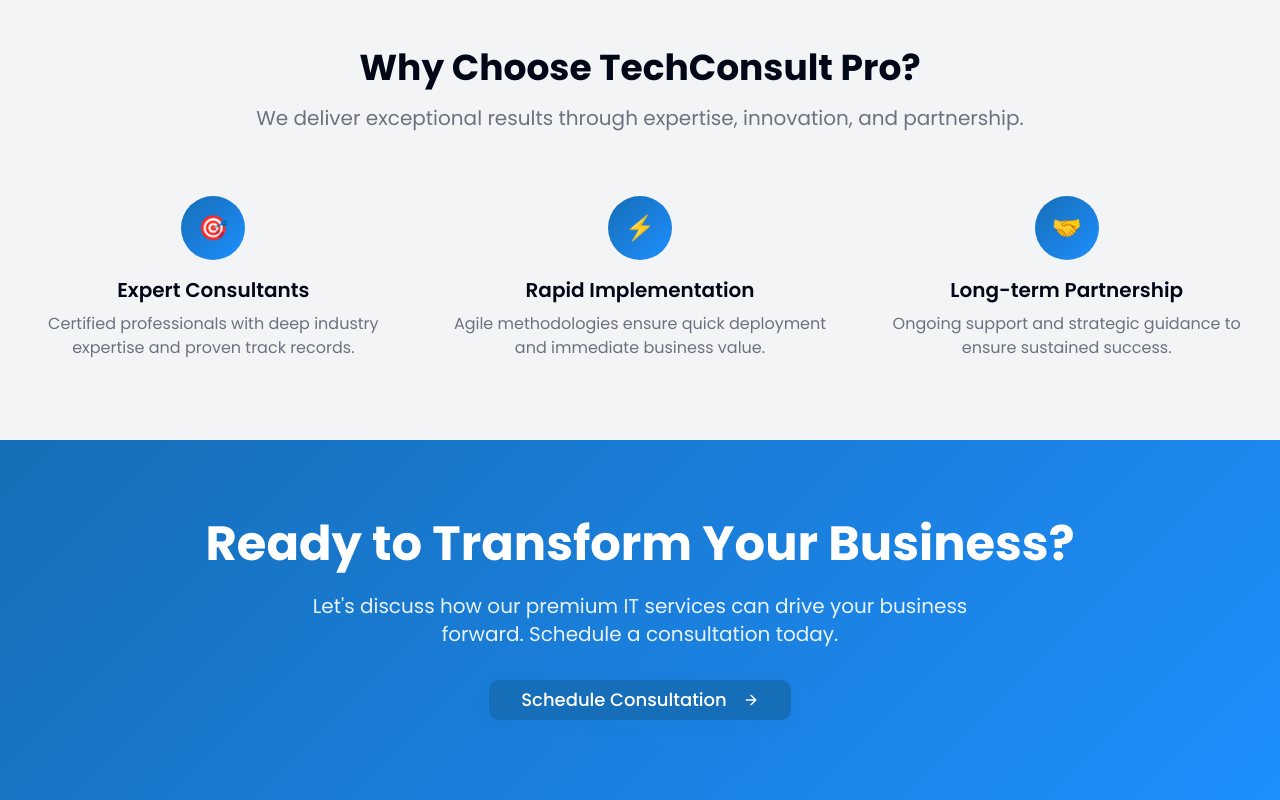
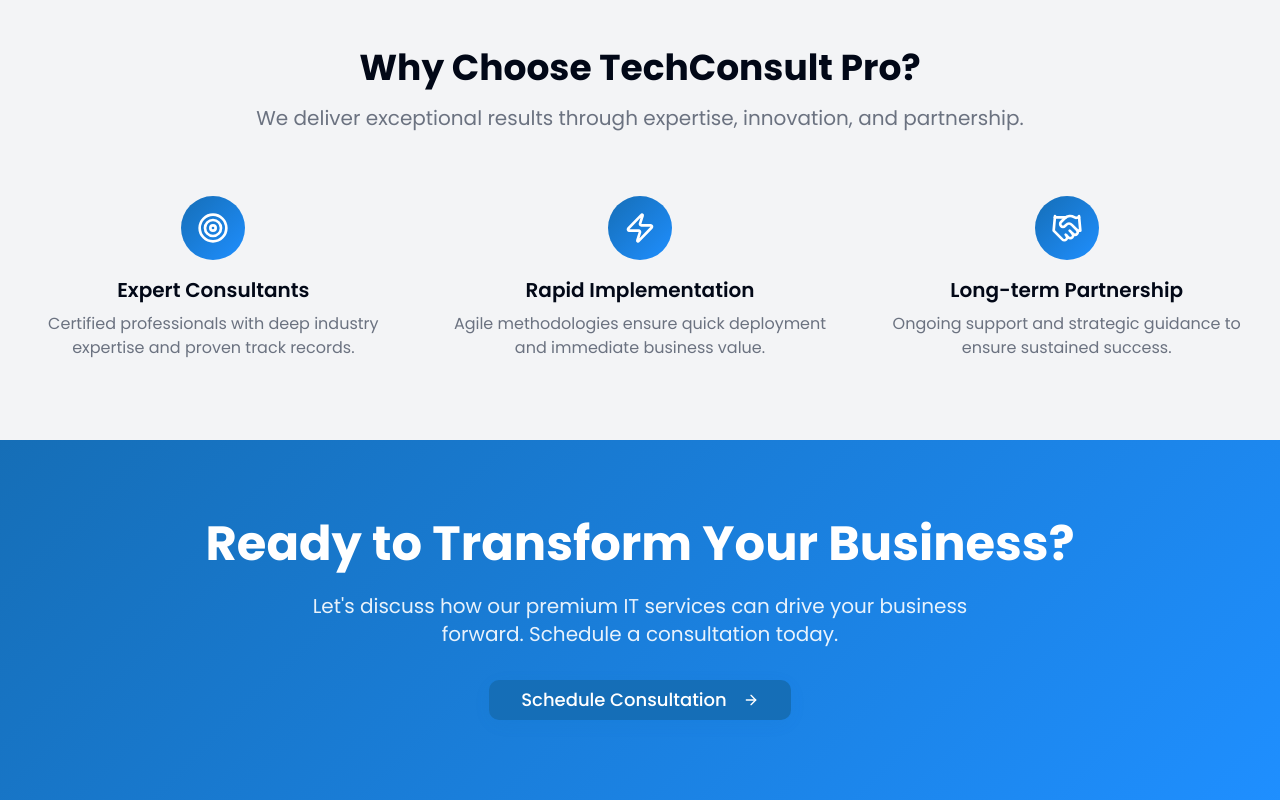
Before and after one commit to Abhi07-AVV/info, a React (Vite) app: page /services in a window 1280 px wide. Shown: the part 1765-2565 px from the top of the page. Built offline with nearby package versions, Linux system fonts and the light colour scheme.

Commit message:
Update Services.tsx

```diff
--- a/src/pages/Services.tsx
+++ b/src/pages/Services.tsx
@@ -1,4 +1,4 @@
-import { ArrowRight, Cloud, Shield, Brain, Cog, Database, Smartphone, Check, Star, Award, Users, Clock, Target, Zap } from 'lucide-react';
+import { ArrowRight, Cloud, Shield, Brain, Cog, Database, Smartphone, Check, Star, Award, Users, Clock, Target, Zap, Handshake } from 'lucide-react';
 import { Button } from '@/components/ui/button';
 import { Card, CardContent, CardDescription, CardHeader, CardTitle } from '@/components/ui/card';
 import { Badge } from '@/components/ui/badge';
@@ -254,7 +254,7 @@ const Services = () => {
           <div className="grid md:grid-cols-3 gap-8">
             <div className="text-center animate-scale-in">
               <div className="w-16 h-16 bg-gradient-primary rounded-full flex items-center justify-center text-white mb-4 mx-auto">
-                <span className="text-2xl">🎯</span>
+                <Target className="w-8 h-8" />
               </div>
               <h3 className="text-xl font-semibold mb-2">Expert Consultants</h3>
               <p className="text-muted-foreground">Certified professionals with deep industry expertise and proven track records.</p>
@@ -262,7 +262,7 @@ const Services = () => {
 
             <div className="text-center animate-scale-in [animation-delay:0.2s]">
               <div className="w-16 h-16 bg-gradient-primary rounded-full flex items-center justify-center text-white mb-4 mx-auto">
-                <span className="text-2xl">⚡</span>
+                <Zap className="w-8 h-8" />
               </div>
               <h3 className="text-xl font-semibold mb-2">Rapid Implementation</h3>
               <p className="text-muted-foreground">Agile methodologies ensure quick deployment and immediate business value.</p>
@@ -270,7 +270,7 @@ const Services = () => {
 
             <div className="text-center animate-scale-in [animation-delay:0.4s]">
               <div className="w-16 h-16 bg-gradient-primary rounded-full flex items-center justify-center text-white mb-4 mx-auto">
-                <span className="text-2xl">🤝</span>
+                <Handshake className="w-8 h-8" />
               </div>
               <h3 className="text-xl font-semibold mb-2">Long-term Partnership</h3>
               <p className="text-muted-foreground">Ongoing support and strategic guidance to ensure sustained success.</p>
```
